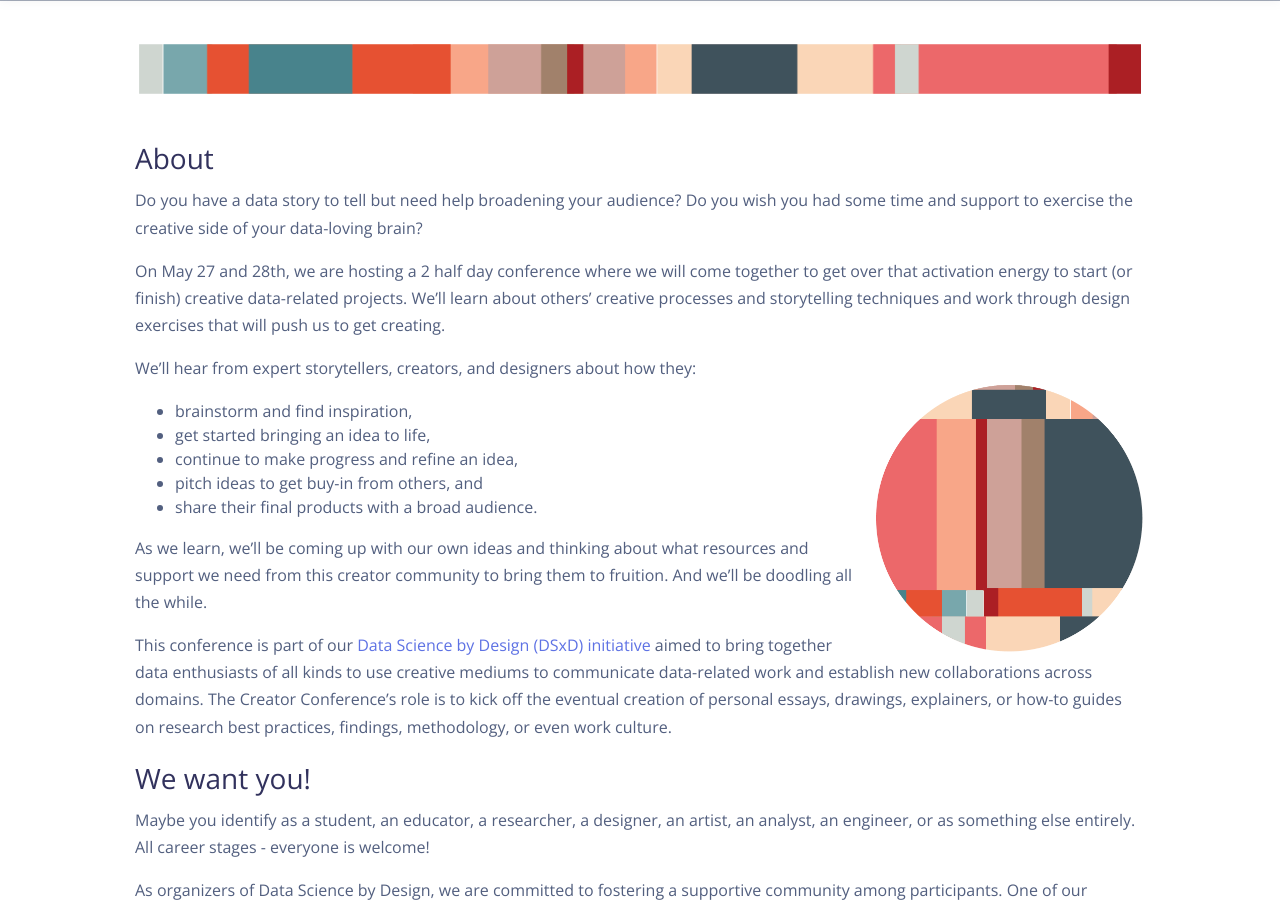
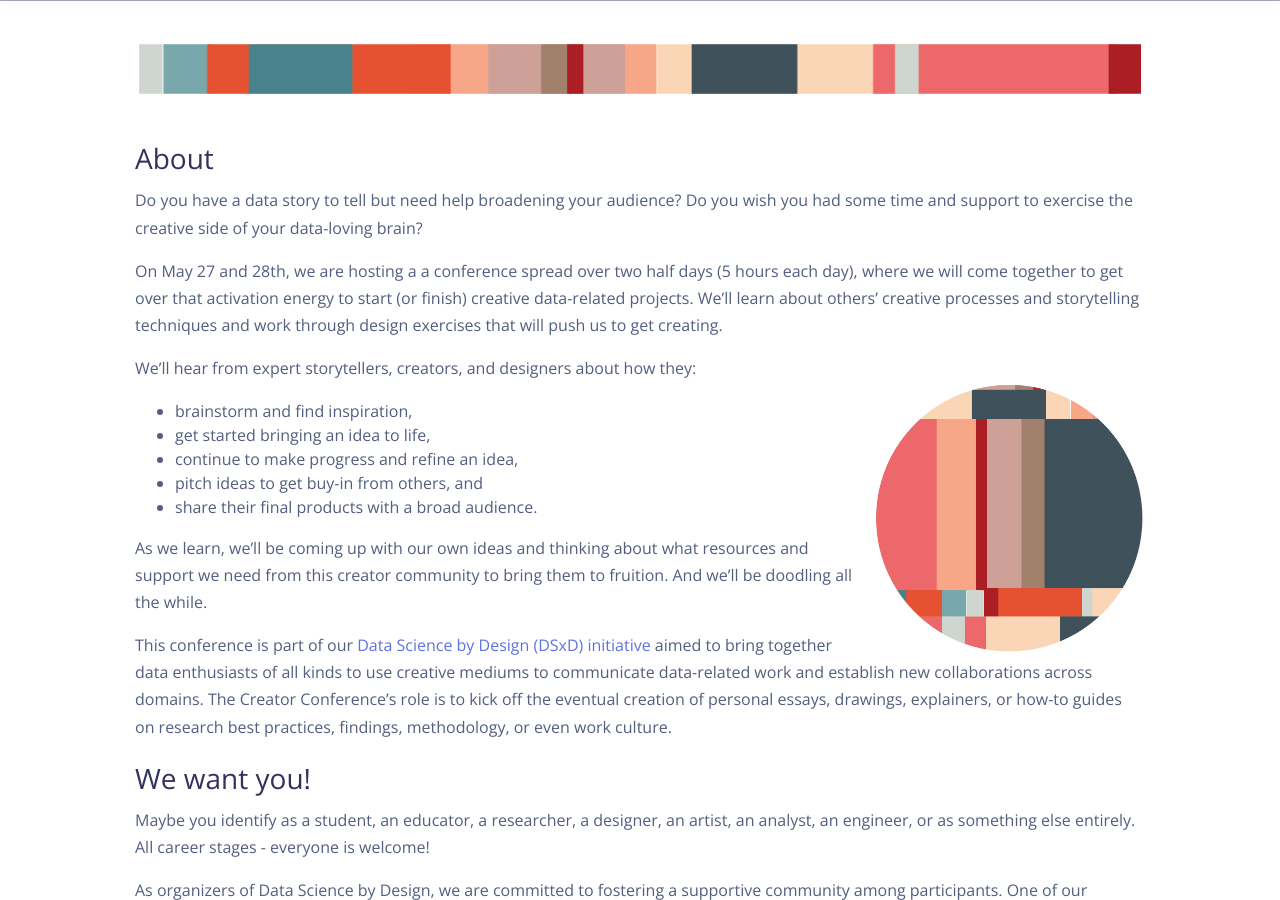
Before and after one commit to iamciera/DSxD_website, a Jekyll site: the page built from _pages/events.md, in a window 1280 px wide and 900 px high, scrolled down 687 px. Built offline with Jekyll 4.4.1, drawn with Linux system fonts in a browser that asks for light colours; nearby versions of some CDN libraries.

```diff
--- a/_pages/events.md
+++ b/_pages/events.md
@@ -22,7 +22,7 @@
 Do you have a data story to tell but need help broadening your audience? Do you wish you had some time and support to exercise the creative side of your data-loving brain?
 
 
-On May 27 and 28th, we are hosting a 2 half day conference where we will come together to get over that activation energy to start (or finish) creative data-related projects. We’ll learn about others’ creative processes and storytelling techniques and work through design exercises that will push us to get creating.
+On May 27 and 28th, we are hosting a a conference spread over two half days (5 hours each day), where we will come together to get over that activation energy to start (or finish) creative data-related projects. We’ll learn about others’ creative processes and storytelling techniques and work through design exercises that will push us to get creating.
 
 <img src="../assets/img/lines/DSxD_lines-07.png" alt="Overview Schematic" align="right" height="300">
 
```
Also changed, not shown: _pages/about.md (+1 -1 lines).
